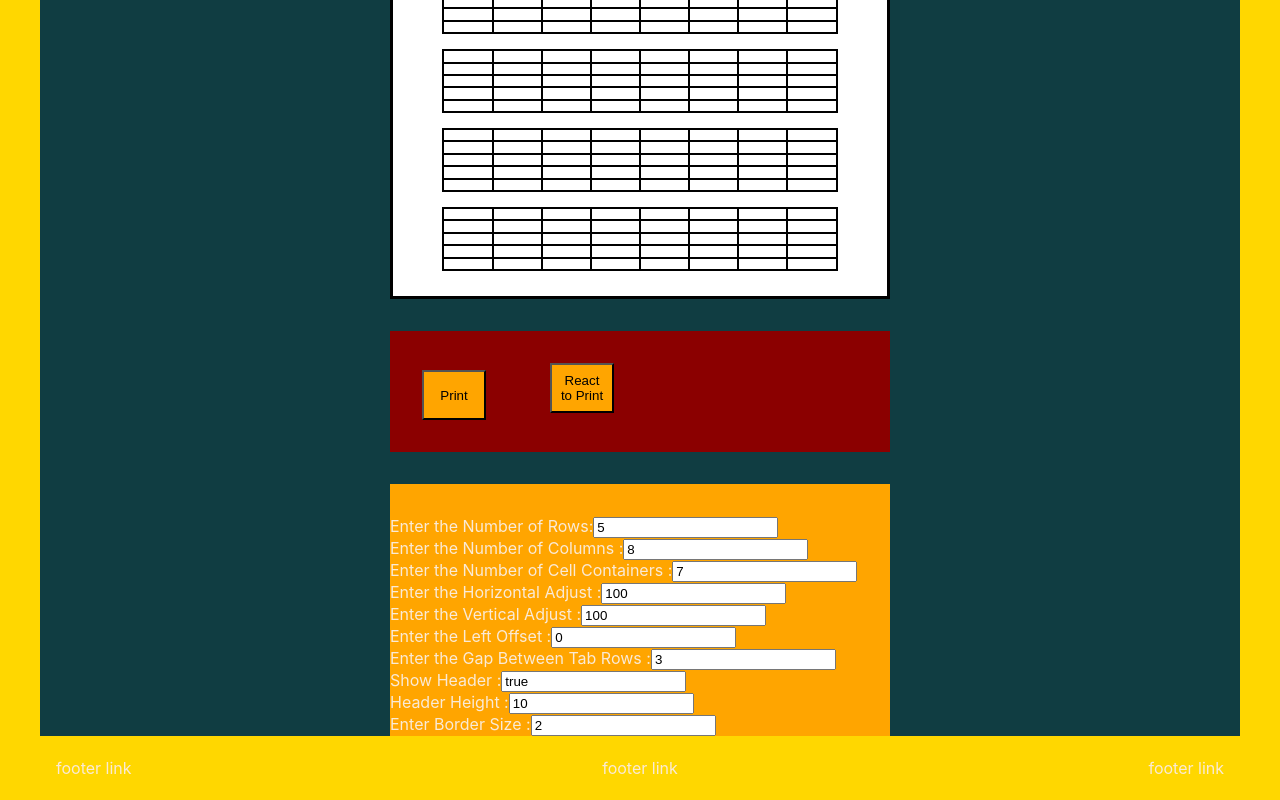
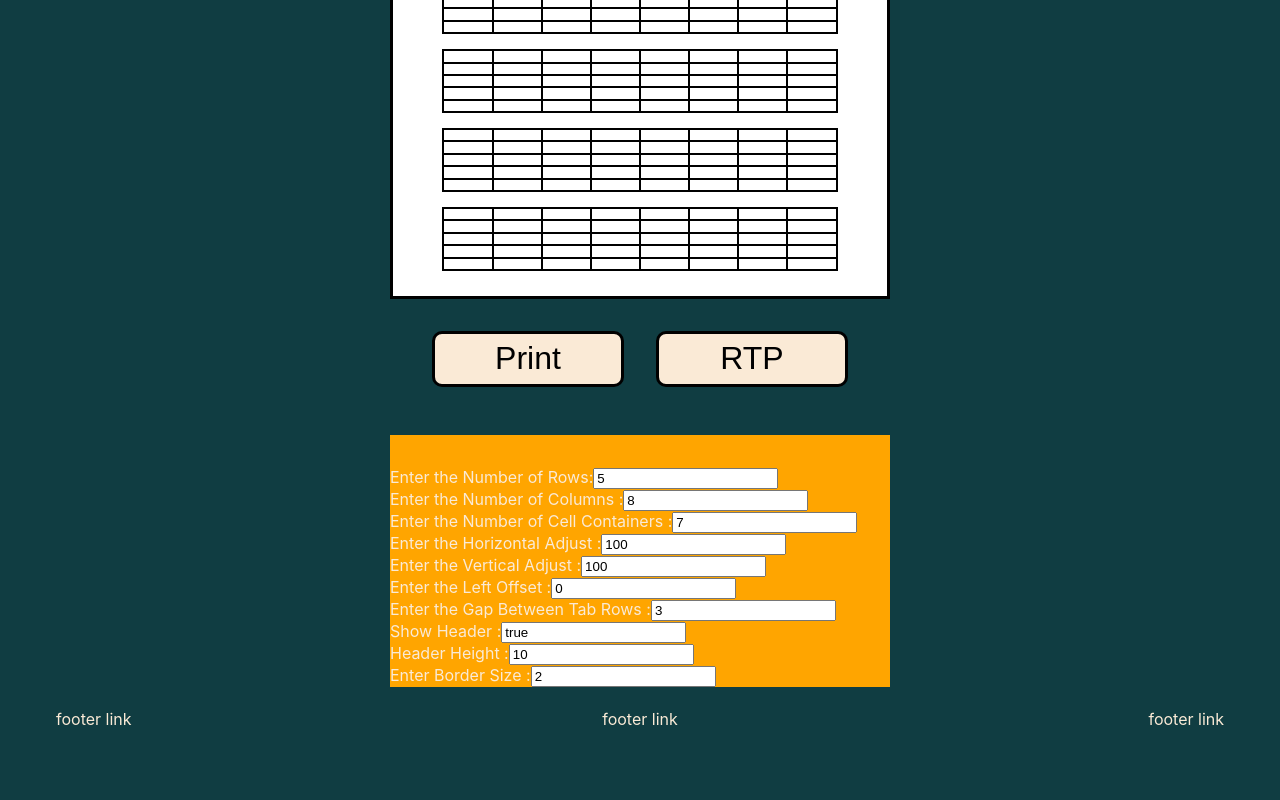
Before and after one commit to andentx/tab-lab, a Next.js app: page /page1215print in a window 1280 px wide. Shown: the part 587-1387 px from the top of the page. After the commit the page ends 1338 px from the top, so only its background shows below. Built offline with nearby package versions, Linux system fonts and the light colour scheme.

Commit message:
Add buttons and remove colors

```diff
--- a/components/Color.js
+++ b/components/Color.js
@@ -31,17 +31,6 @@ const GlobalColor = createGlobalStyle`
 
   }
 
-  @media print {
-
-    html {
-      background-color: red;
-
-    }
-    body {
-      background-color: orange;
-    }
-
-  }
 
  `;
 
--- a/components/Component1215Print.js
+++ b/components/Component1215Print.js
@@ -86,10 +86,13 @@ const Cell = styled.div`
 `;
 
 const ButtonSection = styled.div`
-  background-color: darkred;
+  /* background-color: gold; */
+
+  display: flex;
+  flex-wrap: wrap;
+  justify-content: center;
+
   width: min(80%, 500px);
-
-  min-height: 100px;
 
   margin-bottom: 2rem;
 
@@ -97,6 +100,33 @@ const ButtonSection = styled.div`
     display: none;
     margin: 0;
     min-height: 0;
+  }
+
+  button {
+    background-color: var(--aged-white);
+    color: black;
+
+    border: 3px solid black;
+
+    border-radius: 10px;
+
+    display: flex;
+    flex-direction: column;
+    align-items: center;
+    justify-content: center;
+
+    font-size: 2rem;
+
+    height: 3.5rem;
+    width: 12rem;
+
+    margin: 0 1rem 1rem 1rem;
+
+    @media print {
+      display: none;
+      margin: 0;
+      min-height: 0;
+    }
   }
 `;
 
@@ -311,7 +341,7 @@ function Component1215Print() {
 
       <ButtonSection>
         <PrintButton onClick={handlePrintButtonClick}>Print</PrintButton>
-        <ReactToPrint trigger={() => <RTPButton>React to Print</RTPButton>} content={() => componentRef} />
+        <ReactToPrint trigger={() => <RTPButton>RTP</RTPButton>} content={() => componentRef} />
       </ButtonSection>
 
       <FormSection>
--- a/components/Layout.js
+++ b/components/Layout.js
@@ -5,7 +5,7 @@ import Color from '../components/Color';
 import PageFooter from '../components/PageFooter';
 
 const PageContainer = styled.div`
-  background-color: gold;
+  /* background-color: gold; */
 
   min-height: 100vh;
   min-height: 100dvh;
```
